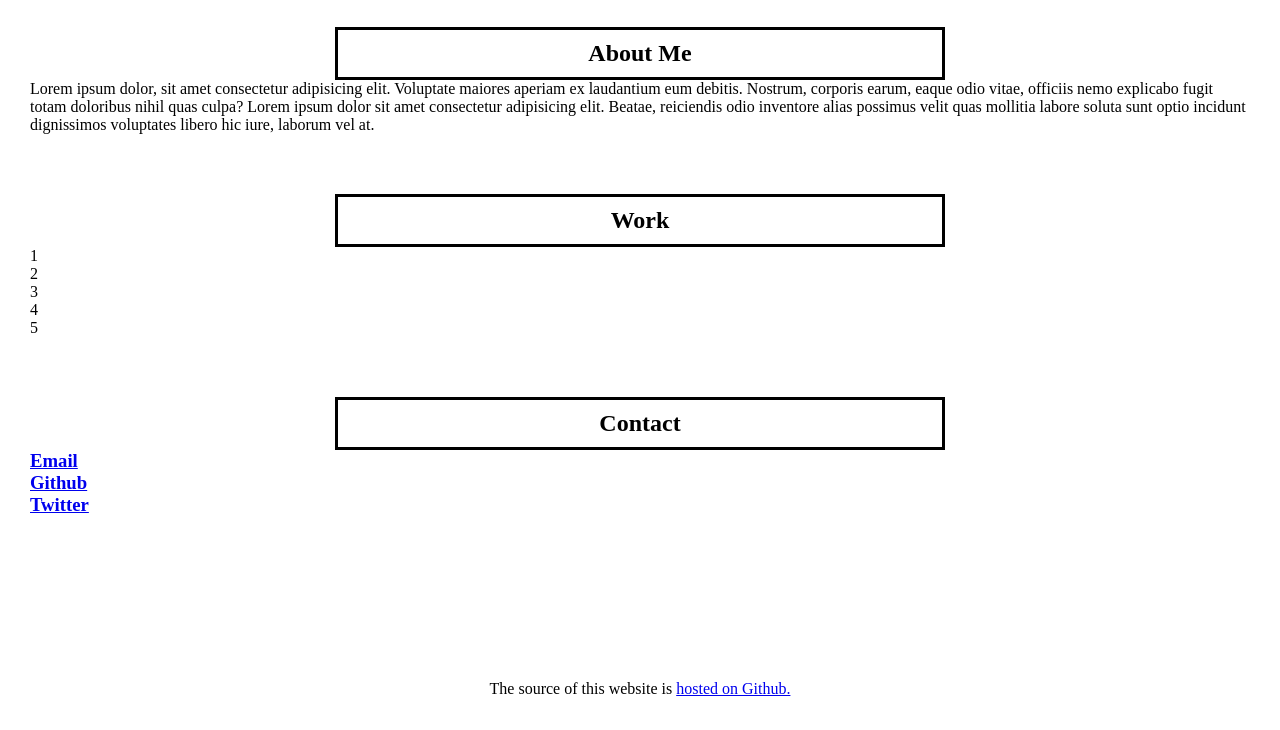
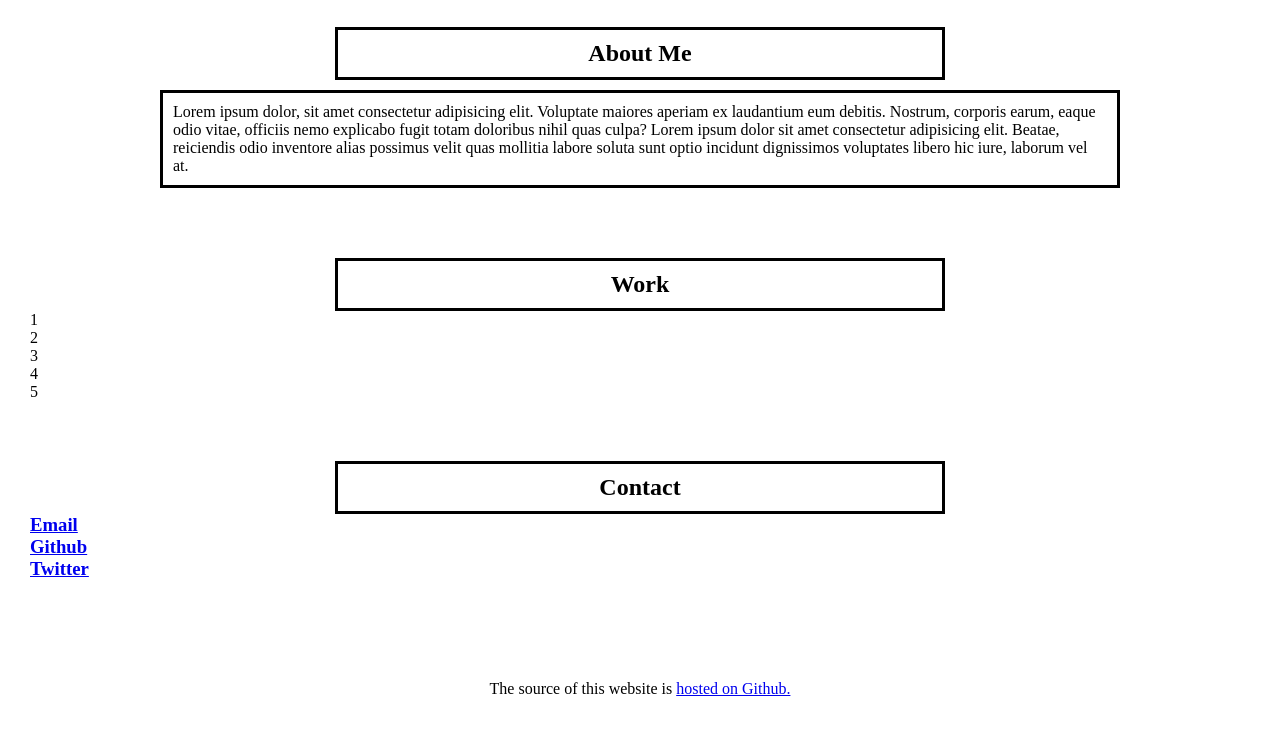
Before and after one commit to rrrbbbsss/Townsperson-B-portfolio, a plain HTML site: page index.html in a window 1280 px wide. Shown: the part 70-800 px from the top of the page. Drawn offline with Linux system fonts and the light colour scheme.

Commit message:
style about me section

```diff
--- a/assets/css/style.css
+++ b/assets/css/style.css
@@ -85,6 +85,21 @@ section {
 /* end all-sections */
 
 /* start about-me */
+#about-me {
+}
+
+.about-me-content {
+    padding: 10px;
+}
+.about-me-content p {
+    border: 3px solid;
+    padding: 10px;
+    margin: auto;
+    width: 80%;
+    display: flex;
+    justify-content: center;
+    align-content: center;
+}
 /* end about-me */
 
 /* start work */
--- a/index.html
+++ b/index.html
@@ -37,7 +37,7 @@
         <h2 class="section-title">
             About Me
         </h2>
-        <div>
+        <div class="about-me-content">
             <p>
                 Lorem ipsum dolor, sit amet consectetur adipisicing elit. Voluptate maiores aperiam ex laudantium eum
                 debitis. Nostrum, corporis earum, eaque odio vitae, officiis nemo explicabo fugit totam doloribus nihil
```
